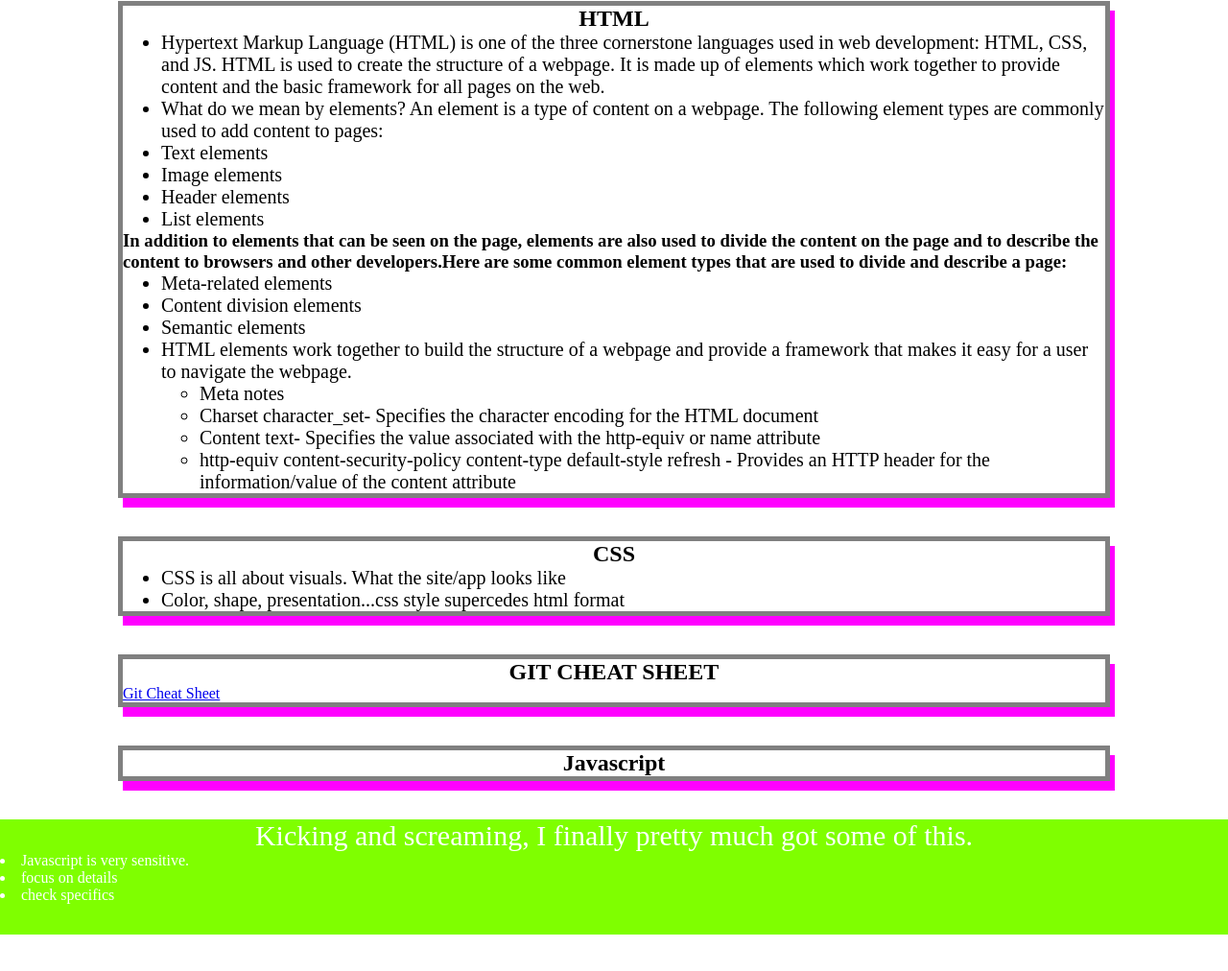
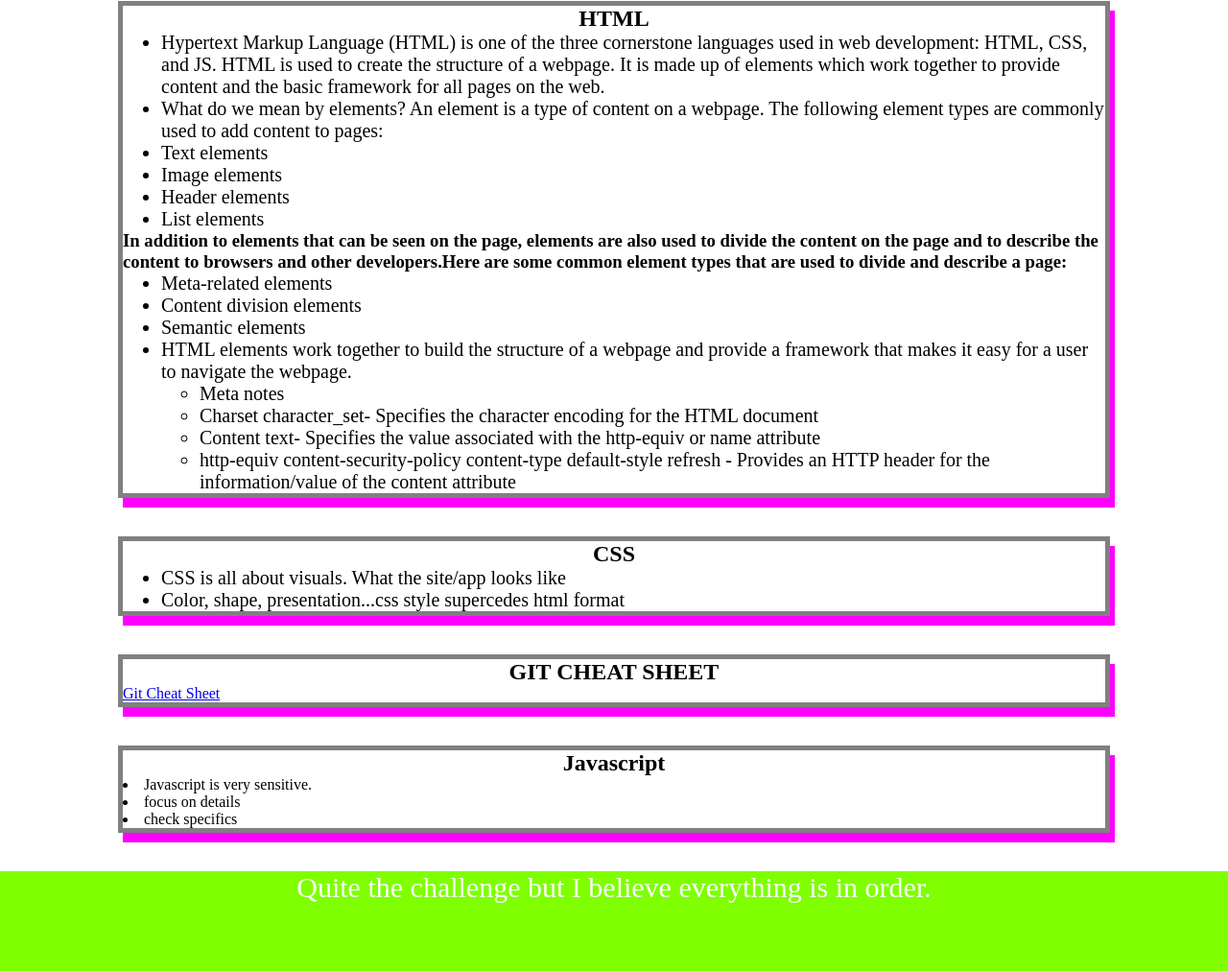
Before and after one commit to anhonestpuck/pre-work-study-guide, a plain HTML site: page index.html in a window 1280 px wide. Shown: the part 177-1189 px from the top of the page at 96% size. Before the commit the page ends 1151 px from the top, so only its background shows below. Drawn offline with Linux system fonts and the light colour scheme.

Commit message:
please work

```diff
--- a/index.html
+++ b/index.html
@@ -64,14 +64,13 @@ Start of code snippet
 
 <section class="card" id="javascript-section">
   <h2>Javascript</h2>
+  <li>Javascript is very sensitive.
+    <li>focus on details</li>
+    <li>check specifics</li>
 </section>
-    </main>
-
+  </main>
     <footer>
-      <p>Kicking and screaming, I finally pretty much got some of this.
-        <li>Javascript is very sensitive.
-          <li>focus on details</li>
-          <li>check specifics</li>
+      <p>Quite the challenge but I believe everything is in order.
       </p>
     </footer>
     <script src="./assets/script.js"></script>
```
